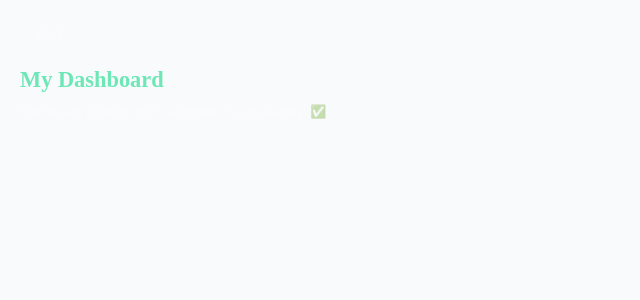
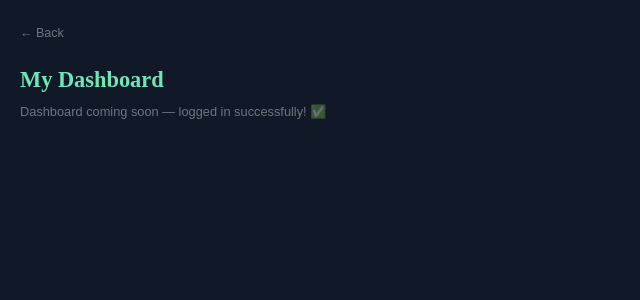
Before and after one commit to IPC-broad/maidit, a Next.js app: page /dashboard/homeowner in a window 1280 px wide. Shown: the top 300 px of the page, without its empty margins (0-640 px from the left). Built offline with nearby package versions, Linux system fonts and the light colour scheme.

Commit message:
fix: dark background on homeowner dashboard

```diff
--- a/app/dashboard/homeowner/page.tsx
+++ b/app/dashboard/homeowner/page.tsx
@@ -1,7 +1,7 @@
 import Link from 'next/link'
 export default function HWDashboard() {
   return (
-    <div style={{ minHeight:'100vh', background:'#f9fafb', padding:'24px 20px', fontFamily:'sans-serif', color:'#fff' }}>
+    <div style={{ minHeight:'100vh', background:'#111827', padding:'24px 20px', fontFamily:'sans-serif', color:'#fff' }}>
       <Link href="/" style={{ fontSize:'.78rem', color:'rgba(255,255,255,.4)', textDecoration:'none', display:'block', marginBottom:'20px' }}>← Back</Link>
       <h1 style={{ fontFamily:'serif', fontSize:'1.4rem', fontWeight:900, color:'#6ee7b7', marginBottom:'6px' }}>My Dashboard</h1>
       <p style={{ color:'rgba(255,255,255,.4)', fontSize:'.8rem' }}>Dashboard coming soon — logged in successfully! ✅</p>
```
